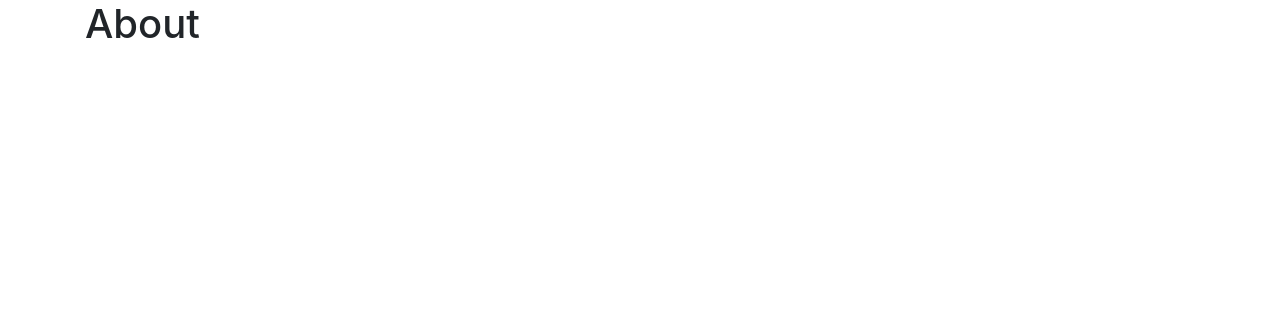
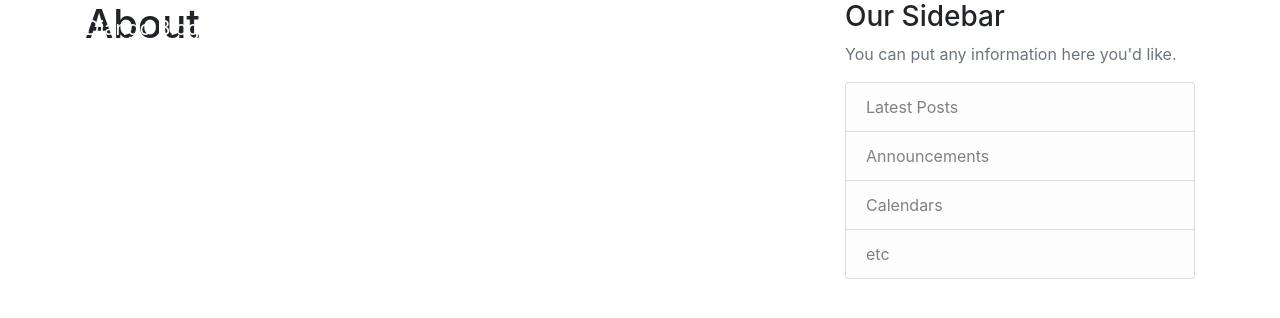
Before and after one commit to adithyaanilkumar/blog_django, a Django app: page /blog/about/ in a window 1280 px wide. Before the commit the part shown is almost empty. Shown: the top 318 px of the page. Run offline with Django 3.2, Linux system fonts and the light colour scheme; some libraries are stand-ins or nearby versions.

Commit message:
addded bootstrap to base.html

```diff
--- a/learn/blog/templates/blog/base.html
+++ b/learn/blog/templates/blog/base.html
@@ -1,23 +1,70 @@
+{% load static %}
 <!DOCTYPE html>
-<html lang="en">
+<html>
 <head>
+
+    <!-- Required meta tags -->
     <meta charset="utf-8">
     <meta name="viewport" content="width=device-width, initial-scale=1, shrink-to-fit=no">
 
+    <!-- Bootstrap CSS -->
     <link rel="stylesheet" href="https://maxcdn.bootstrapcdn.com/bootstrap/4.0.0/css/bootstrap.min.css" integrity="sha384-Gn5384xqQ1aoWXA+058RXPxPg6fy4IWvTNh0E263XmFcJlSAwiGgFAW/dAiS6JXm" crossorigin="anonymous">
 
+    <link rel="stylesheet" type="text/css" href="{% static 'blog/main.css' %}">
+
     {% if title %}
-        <title>{{ title }}</title>
+        <title>Django Blog - {{ title }}</title>
     {% else %}
-        <title>hello</title>
+        <title>Django Blog</title>
     {% endif %}
 </head>
 <body>
-    <div class="container">
-    {% block content %}{% endblock %}
+    <header class="site-header">
+      <nav class="navbar navbar-expand-md navbar-dark bg-steel fixed-top">
+        <div class="container">
+          <a class="navbar-brand mr-4" href="{% url 'blog-home' %}">Django Blog</a>
+          <button class="navbar-toggler" type="button" data-toggle="collapse" data-target="#navbarToggle" aria-controls="navbarToggle" aria-expanded="false" aria-label="Toggle navigation">
+          <span class="navbar-toggler-icon"></span>
+          </button>
+          <div class="collapse navbar-collapse" id="navbarToggle">
+            <div class="navbar-nav mr-auto">
+              <a class="nav-item nav-link" href="{% url 'blog-home' %}">Home</a>
+              <a class="nav-item nav-link" href="{% url 'blog-about' %}">About</a>
+            </div>
+            <!-- Navbar Right Side -->
+            <div class="navbar-nav">
+              <a class="nav-item nav-link" href="#">Login</a>
+              <a class="nav-item nav-link" href="#">Register</a>
+            </div>
+          </div>
+        </div>
+      </nav>
+    </header>
+    <main role="main" class="container">
+      <div class="row">
+        <div class="col-md-8">
+          {% block content %}{% endblock %}
+        </div>
+        <div class="col-md-4">
+          <div class="content-section">
+            <h3>Our Sidebar</h3>
+            <p class='text-muted'>You can put any information here you'd like.
+              <ul class="list-group">
+                <li class="list-group-item list-group-item-light">Latest Posts</li>
+                <li class="list-group-item list-group-item-light">Announcements</li>
+                <li class="list-group-item list-group-item-light">Calendars</li>
+                <li class="list-group-item list-group-item-light">etc</li>
+              </ul>
+            </p>
+          </div>
+        </div>
+      </div>
+    </main>
+
+    <!-- Optional JavaScript -->
+    <!-- jQuery first, then Popper.js, then Bootstrap JS -->
     <script src="https://code.jquery.com/jquery-3.2.1.slim.min.js" integrity="sha384-KJ3o2DKtIkvYIK3UENzmM7KCkRr/rE9/Qpg6aAZGJwFDMVNA/GpGFF93hXpG5KkN" crossorigin="anonymous"></script>
     <script src="https://cdnjs.cloudflare.com/ajax/libs/popper.js/1.12.9/umd/popper.min.js" integrity="sha384-ApNbgh9B+Y1QKtv3Rn7W3mgPxhU9K/ScQsAP7hUibX39j7fakFPskvXusvfa0b4Q" crossorigin="anonymous"></script>
     <script src="https://maxcdn.bootstrapcdn.com/bootstrap/4.0.0/js/bootstrap.min.js" integrity="sha384-JZR6Spejh4U02d8jOt6vLEHfe/JQGiRRSQQxSfFWpi1MquVdAyjUar5+76PVCmYl" crossorigin="anonymous"></script>
-    </div>
 </body>
 </html>
```
Also changed, not shown: 2 other files.
